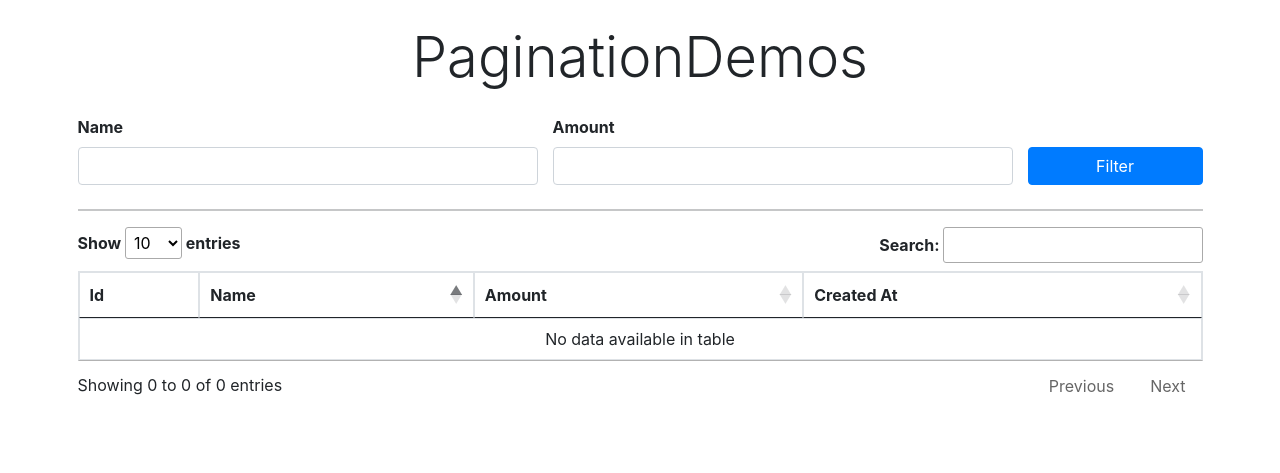
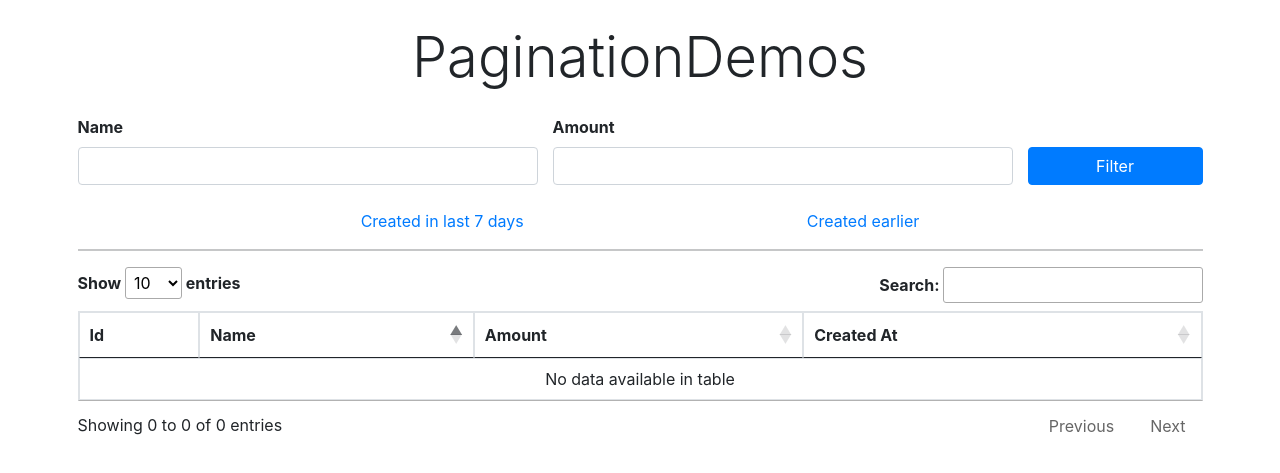
Before and after one commit to vaibhavhrt/DjangoDemo, a Django app: page /sortnpage/pagination-demos-datatables/ in a window 1280 px wide. Shown: the top 473 px of the page. Run offline with Django 3.2, Linux system fonts and the light colour scheme; data that the repository does not hold is empty; some libraries are stand-ins or nearby versions.

Commit message:
apple datetime filters using href

```diff
--- a/sortnpage/filters.py
+++ b/sortnpage/filters.py
@@ -4,8 +4,11 @@ from .models import PaginationDemo
 
 
 class PaginationDemoFilter(django_filters.FilterSet):
-    name = django_filters.CharFilter(lookup_expr='icontains')
+    name = django_filters.CharFilter(lookup_expr="icontains")
+    createdAt_lte = django_filters.DateFilter(field_name="createdAt", lookup_expr="lte")
+    createdAt_gte = django_filters.DateFilter(field_name="createdAt", lookup_expr="gte")
 
     class Meta:
         model = PaginationDemo
-        fields = ["amount"]
+        # fields = ["amount"]
+        fields = "__all__"
--- a/sortnpage/templates/sortnpage/paginationdemo_list_datatables.html
+++ b/sortnpage/templates/sortnpage/paginationdemo_list_datatables.html
@@ -20,6 +20,12 @@
         <button type="submit" class="btn btn-primary">Filter</button>
     </div>
 </form>
+<div class="d-flex justify-content-evenly">
+    <a href="{% url 'PaginationDemoListDatatables' %}?createdAt_lte={{ today }}&createdAt_gte={{ last_7_day }}">
+        Created in last 7 days
+    </a>
+    <a href="{% url 'PaginationDemoListDatatables' %}?createdAt_lte={{ last_8_day }}">Created earlier</a>
+</div>
 <hr />
 <table id="datatable" class="table table-hover table-bordered">
     <thead>
--- a/sortnpage/views.py
+++ b/sortnpage/views.py
@@ -1,3 +1,4 @@
+from datetime import datetime, timedelta
 from django.views.generic import ListView, DetailView, View, CreateView
 from django.contrib.auth.mixins import LoginRequiredMixin
 from django.shortcuts import render
@@ -43,7 +44,17 @@ class PaginationDemoDetail(LoginRequiredMixin, DetailView):
 
 class PaginationDemoListDatatables(View):
     def get(self, request):
-        return render(request, "sortnpage/paginationdemo_list_datatables.html")
+        today = datetime.today()
+        last_7_day = today - timedelta(days=7)
+        last_8_day = last_7_day - timedelta(days=1)
+        context = {
+            "today": today.strftime("%Y-%m-%d"),
+            "last_7_day": last_7_day.strftime("%Y-%m-%d"),
+            "last_8_day": last_8_day.strftime("%Y-%m-%d"),
+        }
+        return render(
+            request, "sortnpage/paginationdemo_list_datatables.html", context=context
+        )
 
 
 class PaginationDemoListData(View):
@@ -101,4 +112,4 @@ class PaginationDemoListData(View):
 class IncidentCreateView(CreateView):
     model = Incident
     form_class = IncidentForm
-    success_url = '/incidents/'
+    success_url = "/incidents/"
```
